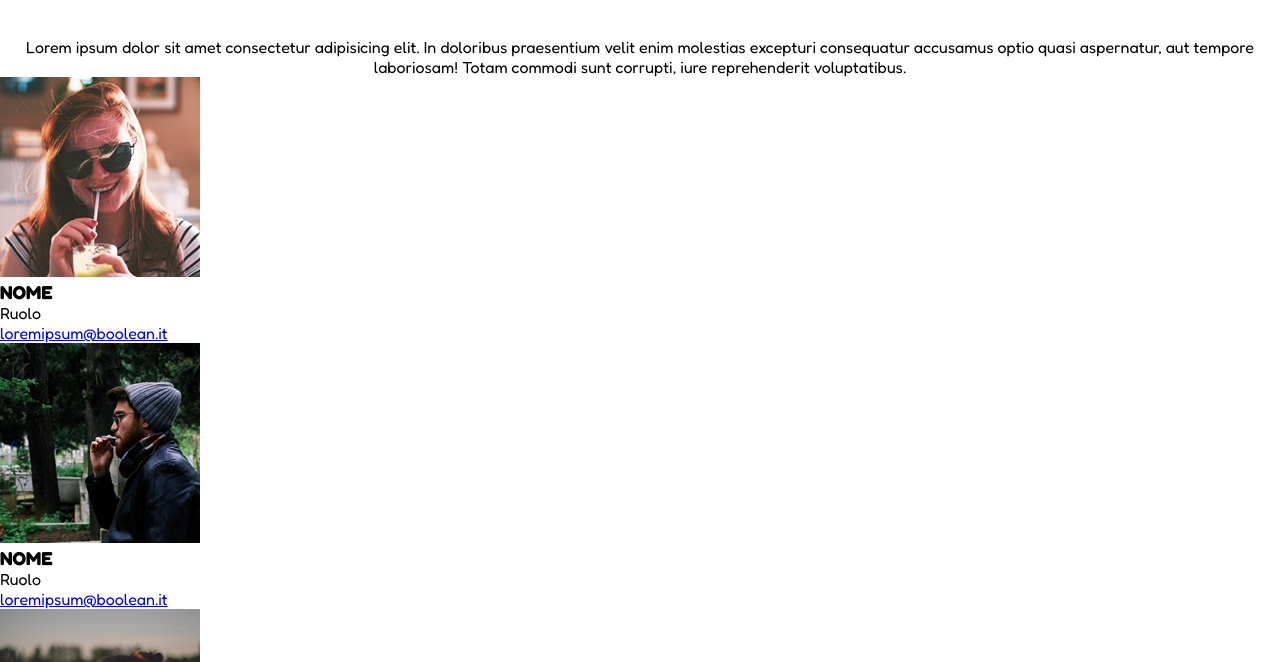
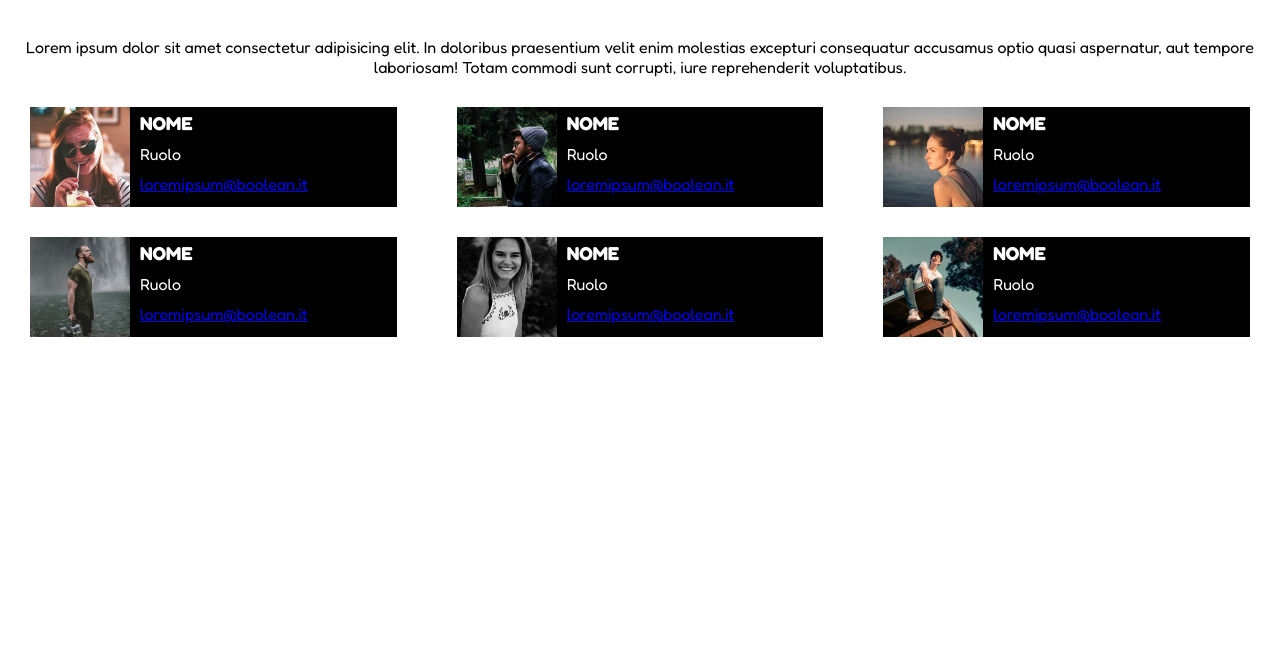
Before and after one commit to Delonteee/html-css-float-cards, a plain HTML site: page index.html in a window 1280 px wide. Shown: the part 85-747 px from the top of the page. Drawn offline with Linux system fonts and the light colour scheme.

Commit message:
fatto css main

```diff
--- a/style.css
+++ b/style.css
@@ -10,6 +10,12 @@
 
 html {
    font-family: 'Fredoka', sans-serif;
+}
+
+.clearfix::after {
+    content: "";
+    display: table;
+    clear: both;
 }
 
 .container {
@@ -28,3 +34,37 @@ h1 {
     margin: 40px 0;
     font-size: 35px;
 }
+
+/*   MAIN  */
+
+.card-collection > .card {
+    float: left;
+    width: calc((100% / 3) - 60px);
+    margin-left: 30px;
+    margin-right: 30px;
+    margin-top: 30px;
+}
+
+.card-collection > .card > * {
+    float: left;
+}
+
+.card-collection > .card > .image {
+    width: 100px;
+    height: 100px;
+}
+
+.card-collection > .card > .image > img {
+    width: 100%;
+}
+
+.card-collection > .card > .data {
+    width: calc(100% - 100px);
+    height: 100px;
+    background-color: black;
+}
+
+.card-collection > .card > .data > *   {
+    padding: 5px 10px;
+    color: white;
+}
```
